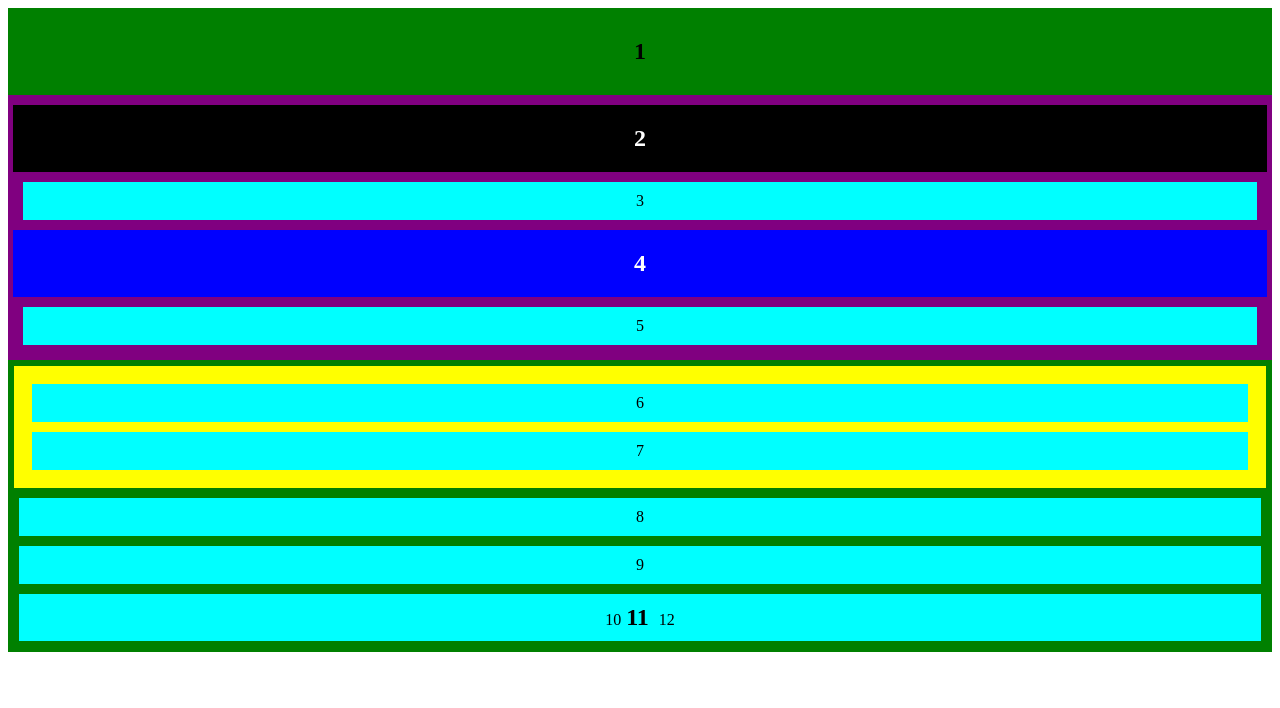
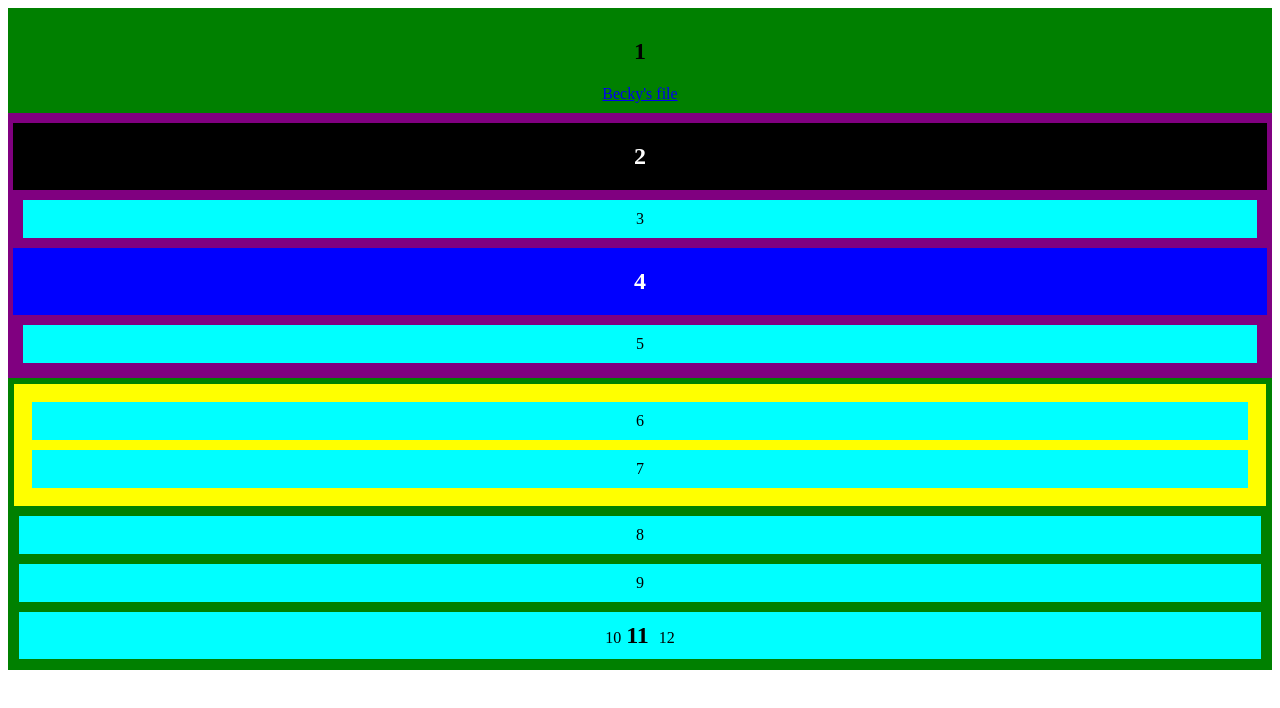
Before and after one commit to Parkland-CIS152-Fa18/BeckyDing, a plain HTML site: page CSS_NOTES/index.html in a window 1280 px wide. Drawn offline with Linux system fonts and the light colour scheme.

Commit message:
Added link to Becky's file in index.html

```diff
--- a/CSS_NOTES/index.html
+++ b/CSS_NOTES/index.html
@@ -13,6 +13,7 @@
     <section>
         <div>
             <h1>1</h1>
+            <a href="folder/index.html">Becky's file</a>
         </div>
     </section>
 
```
